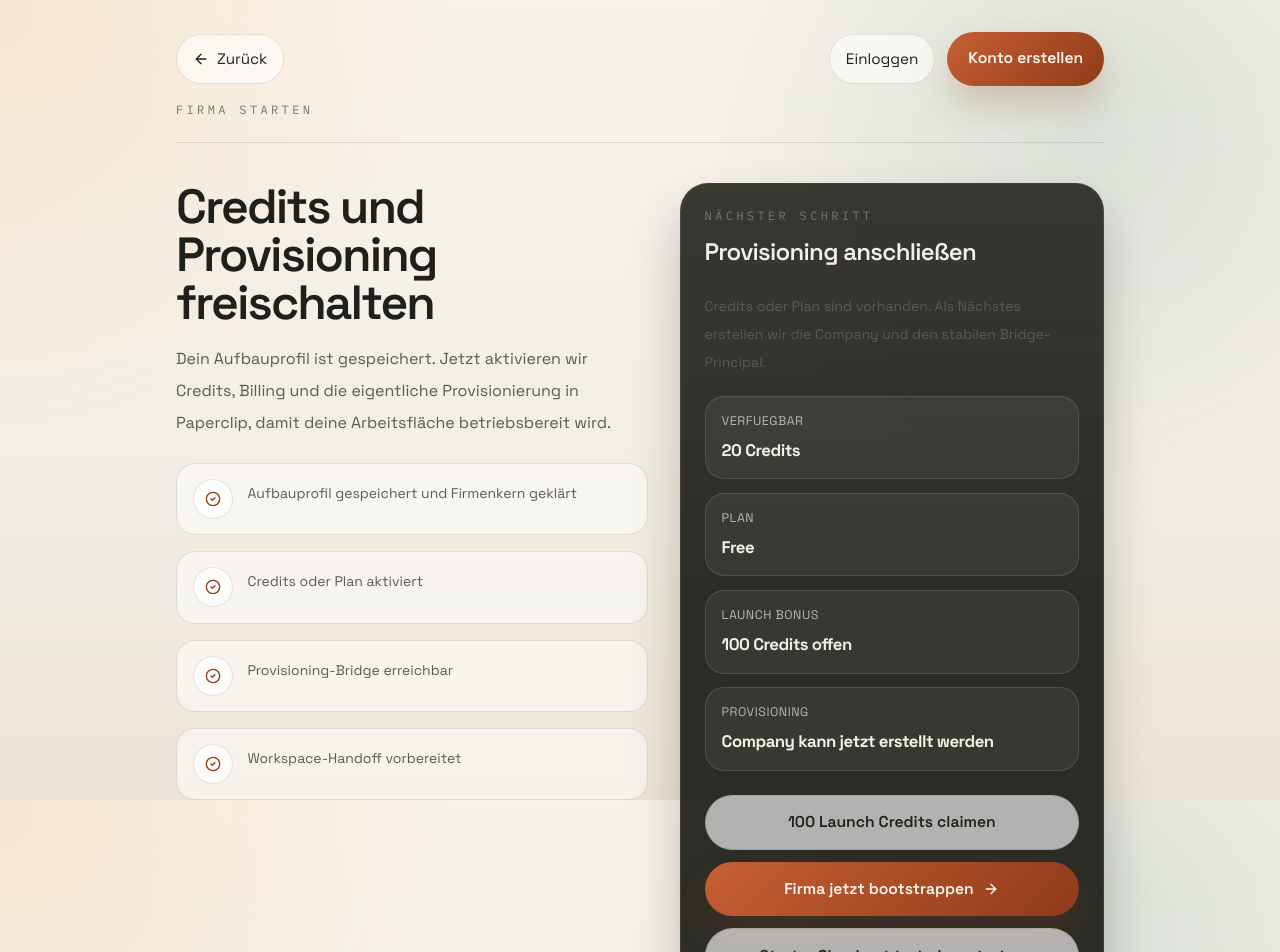
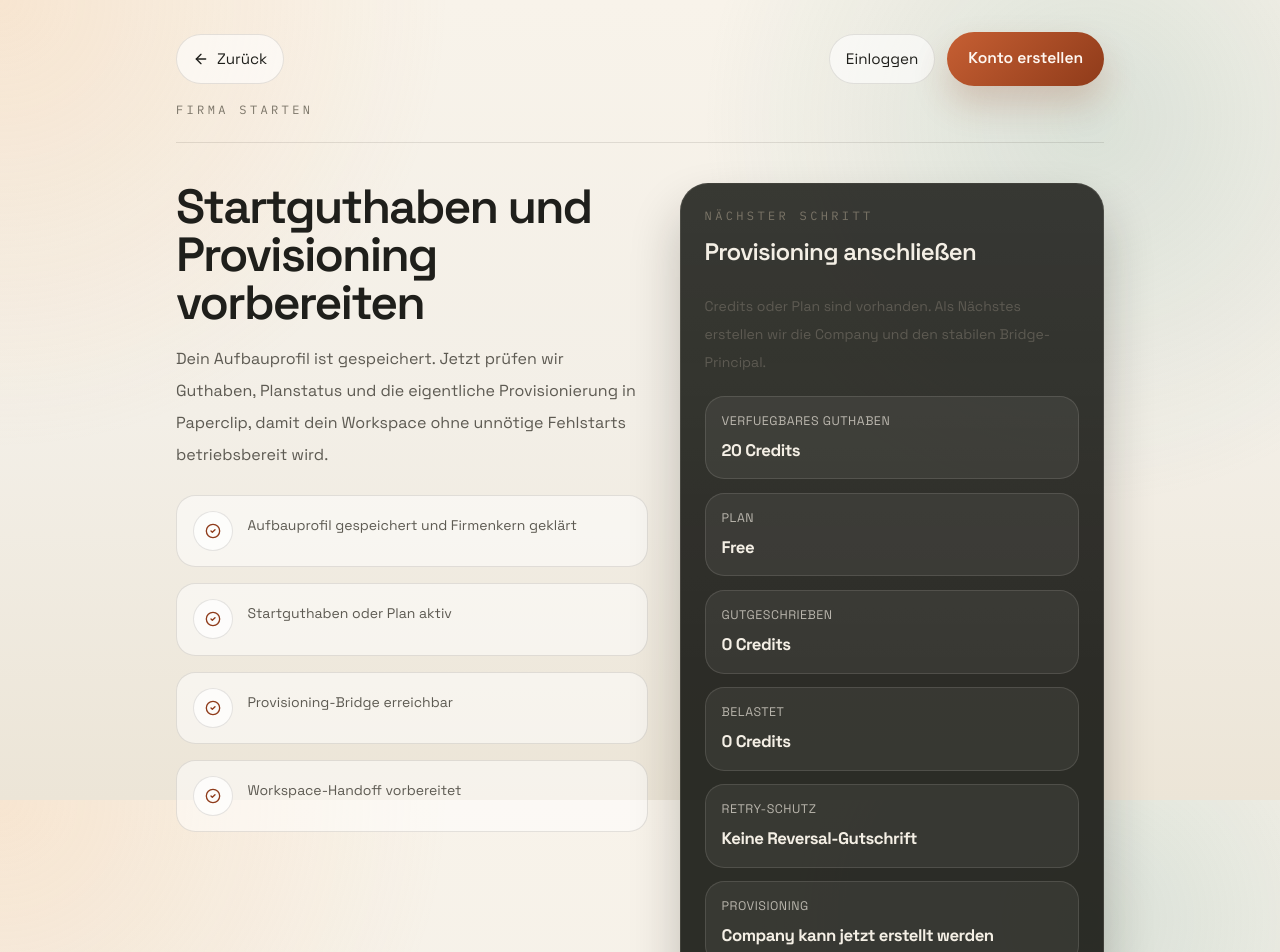
Before and after one commit to Nuculeus/AutopilotGmbH, a Next.js app in the folder wrapper/: page /start in a window 1280 px wide. Shown: the top 952 px of the page. Built offline with nearby package versions, Linux system fonts and the light colour scheme; no server answers.

Commit message:
refactor: align billing surfaces with credit ledger

```diff
--- a/wrapper/app/dashboard/page.tsx
+++ b/wrapper/app/dashboard/page.tsx
@@ -53,9 +53,11 @@ export default async function DashboardPage() {
   });
   const cards = [
     {
-      label: "Verfuegbare Credits",
+      label: "Verfuegbares Guthaben",
       value: String(creditSummary.availableCredits),
-      detail: `${creditSummary.freeTrialCredits} Trial + ${creditSummary.launchBonusCredits} Launch + ${creditSummary.monthlyPlanCredits} Plan`,
+      detail: creditSummary.ledgerBacked
+        ? `${creditSummary.grantedCredits} gutgeschrieben · ${creditSummary.debitedCredits} belastet · ${creditSummary.reversedCredits} geschuetzt`
+        : `${creditSummary.freeTrialCredits} Trial + ${creditSummary.launchBonusCredits} Launch + ${creditSummary.monthlyPlanCredits} Plan`,
       icon: BadgeEuro,
     },
     {
@@ -79,9 +81,12 @@ export default async function DashboardPage() {
       icon: Shield,
     },
     {
-      label: "Verbrauchte Credits",
-      value: String(creditSummary.consumedCredits),
-      detail: "Wird spaeter pro Workflow und Agentenlauf belastet",
+      label: "Belastete Credits",
+      value: String(creditSummary.debitedCredits),
+      detail:
+        creditSummary.reversedCredits > 0
+          ? `${creditSummary.reversedCredits} Credits wurden nach technischem Fehler wieder gutgeschrieben`
+          : "Belastungen werden aus abgeschlossenen Ledger-Eintraegen abgeleitet",
       icon: FileBarChart2,
     },
     {
--- a/wrapper/app/start/page.tsx
+++ b/wrapper/app/start/page.tsx
@@ -10,7 +10,7 @@ import { advanceRevenueMilestone } from "../../lib/revenue-track";
 
 const checklist = [
   "Aufbauprofil gespeichert und Firmenkern geklärt",
-  "Credits oder Plan aktiviert",
+  "Startguthaben oder Plan aktiv",
   "Provisioning-Bridge erreichbar",
   "Workspace-Handoff vorbereitet",
 ];
@@ -83,12 +83,12 @@ export default async function StartPage() {
         <article className="space-y-6">
           <div className="space-y-4">
             <h1 className="text-4xl font-semibold tracking-[-0.04em] sm:text-5xl">
-              Credits und Provisioning freischalten
+              Startguthaben und Provisioning vorbereiten
             </h1>
             <p className="max-w-2xl text-base leading-8 text-[var(--soft)]">
-              Dein Aufbauprofil ist gespeichert. Jetzt aktivieren wir Credits,
-              Billing und die eigentliche Provisionierung in Paperclip, damit
-              deine Arbeitsfläche betriebsbereit wird.
+              Dein Aufbauprofil ist gespeichert. Jetzt prüfen wir Guthaben,
+              Planstatus und die eigentliche Provisionierung in Paperclip,
+              damit dein Workspace ohne unnötige Fehlstarts betriebsbereit wird.
             </p>
           </div>
 
@@ -122,7 +122,7 @@ export default async function StartPage() {
 
           <div className="credits-stack">
             <div className="credit-stat">
-              <span className="credit-label">Verfuegbar</span>
+              <span className="credit-label">Verfuegbares Guthaben</span>
               <strong className="credit-value">
                 {creditSummary.availableCredits} Credits
               </strong>
@@ -134,9 +134,23 @@ export default async function StartPage() {
               </strong>
             </div>
             <div className="credit-stat">
-              <span className="credit-label">Launch Bonus</span>
+              <span className="credit-label">Gutgeschrieben</span>
               <strong className="credit-value">
-                {creditSummary.launchBonusClaimed ? "bereits aktiviert" : "100 Credits offen"}
+                {creditSummary.grantedCredits} Credits
+              </strong>
+            </div>
+            <div className="credit-stat">
+              <span className="credit-label">Belastet</span>
+              <strong className="credit-value">
+                {creditSummary.debitedCredits} Credits
+              </strong>
+            </div>
+            <div className="credit-stat">
+              <span className="credit-label">Retry-Schutz</span>
+              <strong className="credit-value">
+                {creditSummary.reversedCredits > 0
+                  ? `${creditSummary.reversedCredits} Credits gutgeschrieben`
+                  : "Keine Reversal-Gutschrift"}
               </strong>
             </div>
             <div className="credit-stat">
@@ -149,7 +163,7 @@ export default async function StartPage() {
             {creditSummary.bonusEligible ? (
               <form action="/api/credits/claim" method="POST">
                 <button className="secondary-cta w-full" type="submit">
-                  100 Launch Credits claimen
+                  100 Launch-Guthaben claimen
                 </button>
               </form>
             ) : null}
--- a/wrapper/lib/credits.ts
+++ b/wrapper/lib/credits.ts
@@ -47,6 +47,10 @@ export type CreditSummary = {
   manualCredits: number;
   consumedCredits: number;
   availableCredits: number;
+  grantedCredits: number;
+  debitedCredits: number;
+  reversedCredits: number;
+  ledgerBacked: boolean;
   launchBonusClaimed: boolean;
   launchBonusExpiresAt: string | null;
   bonusEligible: boolean;
@@ -197,6 +201,11 @@ export function summarizeCredits(value: unknown): CreditSummary {
     }
     return sum;
   }, 0);
+  const grantedCredits = usesLedger
+    ? ledgerPositiveCredits
+    : launchBonusCredits + metadata.manualCredits;
+  const debitedCredits = usesLedger ? ledgerConsumedCredits : metadata.consumedCredits;
+  const reversedCredits = usesLedger ? ledgerRefundedCredits : 0;
   const availableCredits = Math.max(
     usesLedger
       ? freeTrialCredits + monthlyPlanCredits + ledgerCreditsDelta
@@ -216,6 +225,10 @@ export function summarizeCredits(value: unknown): CreditSummary {
     manualCredits: usesLedger ? ledgerPositiveCredits : metadata.manualCredits,
     consumedCredits: usesLedger ? Math.max(ledgerConsumedCredits - ledgerRefundedCredits, 0) : metadata.consumedCredits,
     availableCredits,
+    grantedCredits,
+    debitedCredits,
+    reversedCredits,
+    ledgerBacked: usesLedger,
     launchBonusClaimed: metadata.launchBonusClaimed,
     launchBonusExpiresAt: metadata.launchBonusExpiresAt ?? null,
     bonusEligible: !metadata.launchBonusClaimed,
```
Also changed, not shown: 1 other file (tests, documents, lock files or other folders).
